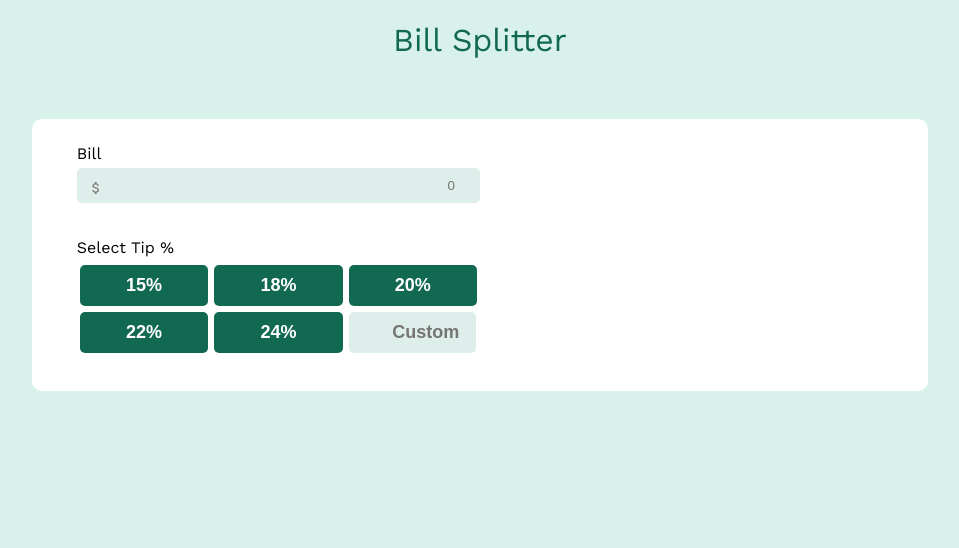
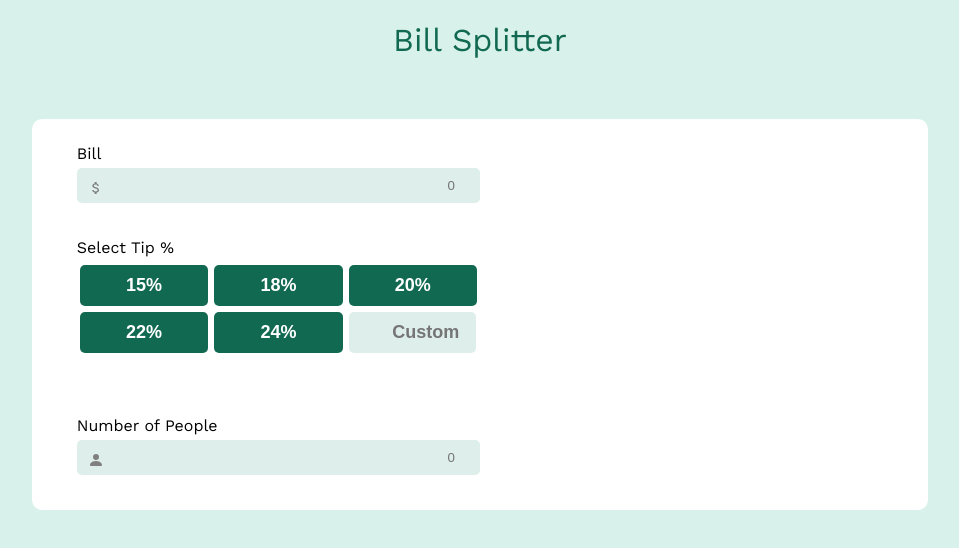
Before and after one commit to janiceh94/BillSplitter, a React (Create React App) app: page / in a window 1280 px wide. Shown: the top 548 px of the page, without its empty margins (160-1119 px from the left). Built offline with nearby package versions, Linux system fonts and the light colour scheme.

Commit message:
added number of people component

```diff
--- a/src/components/container/Container.js
+++ b/src/components/container/Container.js
@@ -1,6 +1,7 @@
 import styles from "./Container.module.css";
 import Bill from "../bill/Bill";
 import Tip from "../tip/Tip";
+import People from "../people/People";
 
 export default function Container(){
     return (
@@ -8,6 +9,7 @@ export default function Container(){
             <div>
                 <Bill/>
                 <Tip/>
+                <People/>
             </div>
             <div>
 
--- a/src/components/people/People.js
+++ b/src/components/people/People.js
@@ -0,0 +1,27 @@
+import styles from "./People.module.css";
+import { BsFillPersonFill } from "react-icons/bs"
+
+export default function people(){
+    return (
+        <div className={styles.spacing}>
+            <form className={styles.form}>
+                <label
+                    htmlFor="people"
+                    className={styles.label}
+                >
+                    Number of People
+                </label>
+                <div>
+                <BsFillPersonFill className={styles.personSign}/>
+                <input
+                    className={styles.input}
+                    type="number"
+                    placeholder="0"
+                    pattern="^[0-9]*"
+                    required
+                />
+                </div>
+            </form>
+        </div>
+    )
+}
--- a/src/components/people/People.module.css
+++ b/src/components/people/People.module.css
@@ -0,0 +1,31 @@
+.spacing{
+    padding-bottom: 35px;
+}
+.form{
+    display: grid;
+    margin: 25px 0 0 10%;
+    font-weight: 400;
+}
+.form label{
+    padding-bottom: 5px;
+}
+.personSign{
+    position: absolute;
+    display: flex;
+    margin: 0.7em 0 0 0.7em;
+    color: gray
+}
+.form input{
+    background-color: rgba(129, 190, 174, 0.258);
+    border: none;
+    padding: 10px;
+    border-radius:5px;
+    width: 100%;
+}
+input{
+    text-align: right;
+}
+input:hover{
+    cursor: pointer;
+    box-shadow: 0px 0px 0px 2px rgba(75, 221, 180, 0.832);
+}
```
